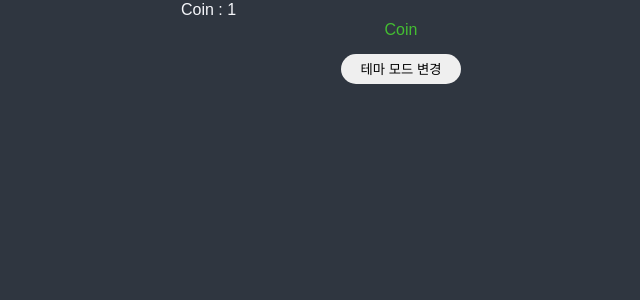
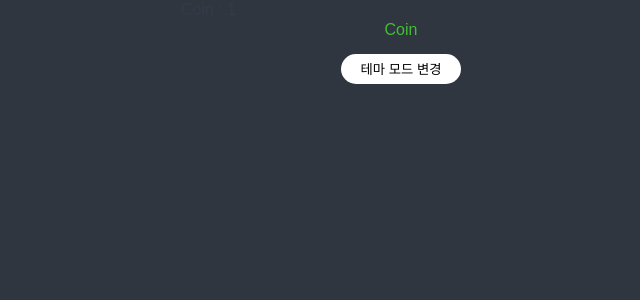
Before and after one commit to eovhdnjawm1/cryptocurrencydata, a React (Create React App) app: page /1 in a window 1280 px wide. Shown: the top 300 px of the page, without its empty margins (239-879 px from the left). Built offline with nearby package versions, Linux system fonts and the light colour scheme.

Commit message:
테마 업데이트

```diff
--- a/src/App.tsx
+++ b/src/App.tsx
@@ -1,9 +1,89 @@
 import Router from "./Router"
+import { createGlobalStyle, DefaultTheme } from 'styled-components';
+import { darkTheme, whiteTheme } from "./theme"
+import { ThemeProvider } from 'styled-components';
+import { isDarkAtom } from './atoms';
+import { useRecoilValue } from 'recoil';
+
+const GlobalStyle = createGlobalStyle`
+@import url('https://fonts.googleapis.com/css2?family=Source+Sans+Pro:wght@300;400&display=swap');
+
+
+font-family: 'Source Sans Pro', sans-serif;
+
+html, body, div, span, applet, object, iframe,
+h1, h2, h3, h4, h5, h6, p, blockquote, pre,
+a, abbr, acronym, address, big, cite, code,
+del, dfn, em, img, ins, kbd, q, s, samp,
+small, strike, strong, sub, sup, tt, var,
+b, u, i, center,
+dl, dt, dd, menu, ol, ul, li,
+fieldset, form, label, legend,
+table, caption, tbody, tfoot, thead, tr, th, td,
+article, aside, canvas, details, embed,
+figure, figcaption, footer, header, hgroup,
+main, menu, nav, output, ruby, section, summary,
+time, mark, audio, video {
+  margin: 0;
+  padding: 0;
+  border: 0;
+  font-size: 100%;
+  font: inherit;
+  vertical-align: baseline;
+}
+/* HTML5 display-role reset for older browsers */
+article, aside, details, figcaption, figure,
+footer, header, hgroup, main, menu, nav, section {
+  display: block;
+}
+/* HTML5 hidden-attribute fix for newer browsers */
+*[hidden] {
+    display: none;
+}
+body {
+  line-height: 1;
+}
+menu, ol, ul {
+  list-style: none;
+}
+blockquote, q {
+  quotes: none;
+}
+blockquote:before, blockquote:after,
+q:before, q:after {
+  content: '';
+  content: none;
+}
+table {
+  border-collapse: collapse;
+  border-spacing: 0;
+}
+* {
+  box-sizing:border-box;
+}
+body {
+  font-family: 'Source Sans Pro', sans-serif;
+  color: ${props => props.theme.textColor};
+  line-height: 1.2;
+  font-weight: 300;
+  background-color: ${props => props.theme.bgColor};
+}
+
+a {
+  text-decoration: none;
+  color: inherit;
+}
+`
+
 
 function App() {
+	const isDark = useRecoilValue(isDarkAtom)
 	return (
 		<>
-			<Router />
+			<ThemeProvider theme={isDark ? darkTheme : whiteTheme}>
+				<GlobalStyle />
+				<Router />
+			</ThemeProvider>
 		</>
 	);
 }
--- /dev/null
+++ b/src/atoms.ts
@@ -0,0 +1,7 @@
+import { atom } from 'recoil';
+
+
+export const isDarkAtom = atom({
+	key: "isDark",
+	default: true,
+})
--- a/src/index.tsx
+++ b/src/index.tsx
@@ -1,11 +1,8 @@
 import React from 'react';
 import ReactDOM from "react-dom/client";
 import App from './App';
+import { QueryClient, QueryClientProvider } from "react-query"
 import { RecoilRoot } from 'recoil';
-import { ThemeProvider } from 'styled-components';
-import { createGlobalStyle } from 'styled-components';
-import { theme } from "./theme"
-import { QueryClient, QueryClientProvider } from "react-query"
 
 
 const rootElement = document.getElementById('root');
@@ -13,109 +10,15 @@ if (!rootElement) throw new Error('Failed to find the root element');
 const root = ReactDOM.createRoot(rootElement);
 
 
-const GlobalStyle = createGlobalStyle`
-@import url('https://fonts.googleapis.com/css2?family=Source+Sans+Pro:wght@300;400&display=swap');
-
-
-font-family: 'Source Sans Pro', sans-serif;
-
-html, body, div, span, applet, object, iframe,
-h1, h2, h3, h4, h5, h6, p, blockquote, pre,
-a, abbr, acronym, address, big, cite, code,
-del, dfn, em, img, ins, kbd, q, s, samp,
-small, strike, strong, sub, sup, tt, var,
-b, u, i, center,
-dl, dt, dd, menu, ol, ul, li,
-fieldset, form, label, legend,
-table, caption, tbody, tfoot, thead, tr, th, td,
-article, aside, canvas, details, embed,
-figure, figcaption, footer, header, hgroup,
-main, menu, nav, output, ruby, section, summary,
-time, mark, audio, video {
-  margin: 0;
-  padding: 0;
-  border: 0;
-  font-size: 100%;
-  font: inherit;
-  vertical-align: baseline;
-}
-/* HTML5 display-role reset for older browsers */
-article, aside, details, figcaption, figure,
-footer, header, hgroup, main, menu, nav, section {
-  display: block;
-}
-/* HTML5 hidden-attribute fix for newer browsers */
-*[hidden] {
-    display: none;
-}
-body {
-  line-height: 1;
-}
-menu, ol, ul {
-  list-style: none;
-}
-blockquote, q {
-  quotes: none;
-}
-blockquote:before, blockquote:after,
-q:before, q:after {
-  content: '';
-  content: none;
-}
-table {
-  border-collapse: collapse;
-  border-spacing: 0;
-}
-* {
-  box-sizing:border-box;
-}
-body {
-  font-family: 'Source Sans Pro', sans-serif;
-  color: ${props => props.theme.textColor};
-  line-height: 1.2;
-  font-weight: 300;
-  background-color: ${props => props.theme.bgColor};
-}
-
-a {
-  text-decoration: none;
-  color: inherit;
-}
-
-
-`
 
 const client = new QueryClient();
 
 root.render(
   <React.StrictMode>
-    <ThemeProvider theme={theme}>
-      <GlobalStyle />
-      <App />
-    </ThemeProvider>
+    <RecoilRoot>
+      <QueryClientProvider client={client}>
+        <App />
+      </QueryClientProvider>
+    </RecoilRoot>
   </React.StrictMode>
 );
-
-// 기존파일
-// import React from 'react';
-// import ReactDOM from "react-dom/client";
-// import App from './App';
-// import { RecoilRoot } from 'recoil';
-// import { darktheme } from './theme';
-// import { ThemeProvider } from 'styled-components';
-
-
-// const rootElement = document.getElementById('root');
-// if (!rootElement) throw new Error('Failed to find the root element');
-// const root = ReactDOM.createRoot(rootElement);
-
-
-// root.render(
-//   <React.StrictMode>
-//     <RecoilRoot>
-//       <ThemeProvider theme={darktheme}>
-//         <App />
-//       </ThemeProvider>
-//     </RecoilRoot>
-//   </React.StrictMode>
-// );
--- a/src/routes/Coin.tsx
+++ b/src/routes/Coin.tsx
@@ -31,7 +31,7 @@ const Loader = styled.span`
 const ThemeModeButton = styled.button`
 	margin: 15px 0;
 	border: none;
-	background-color: ${props => props.theme.buttonColor};
+	background-color: ${props => props.theme.buttonBg};
 	width: 120px;
 	height: 30px;
 	border-radius: 15px;
--- a/src/routes/Coins.tsx
+++ b/src/routes/Coins.tsx
@@ -1,7 +1,9 @@
 import axios from 'axios';
 import { useEffect, useState } from 'react';
 import { Link } from 'react-router-dom';
+import { useRecoilState, useSetRecoilState } from 'recoil';
 import styled from 'styled-components';
+import { isDarkAtom } from './../atoms';
 
 const Title = styled.h1`
 	color: ${props => props.theme.accentColor};
@@ -27,8 +29,8 @@ const Coinlist = styled.ul`
 `
 
 const Coin = styled.li`
-	background-color: white;
-	color: ${props => props.theme.bgColor};
+	background-color: ${props => props.theme.buttonBg};
+	color: ${props => props.theme.buttonText};
 	margin-bottom: 10px;
 	border-radius: 15px;
 	font-weight: bold;
@@ -66,10 +68,12 @@ const Loader = styled.span`
 const ThemeModeButton = styled.button`
 	margin: 15px 0;
 	border: none;
-	background-color: ${props => props.theme.buttonColor};
+	background-color: ${props => props.theme.buttonBg};
+	color: ${props => props.theme.buttonText};
 	width: 120px;
 	height: 30px;
 	border-radius: 15px;
+
 	cursor:pointer;
 `
 
@@ -83,10 +87,17 @@ interface ICoin {
 	type: string,
 }
 
+interface ICoinProps {
 
-function Coins() {
+}
+
+function Coins({ }: ICoinProps) {
 	const [coins, setCoins] = useState<ICoin[]>([]);
 	const [loading, setLoading] = useState(true);
+
+	const setDarkAtom = useSetRecoilState(isDarkAtom);
+	const isDarakAtom = () => setDarkAtom(prev => !prev)
+
 
 	useEffect(() => {
 
@@ -102,7 +113,7 @@ function Coins() {
 		<Container>
 			<Header>
 				<Title>Coins</Title>
-				<ThemeModeButton>테마 모드 변경</ThemeModeButton>
+				<ThemeModeButton onClick={isDarakAtom}>테마 모드 변경</ThemeModeButton>
 
 			</Header>
 			{loading ? <Loader>Loading...</Loader> : <Coinlist>
--- a/src/styled.d.ts
+++ b/src/styled.d.ts
@@ -5,6 +5,7 @@ declare module "styled-components" {
 		bgColor: string,
 		textColor: string,
 		accentColor: string,
-		buttonColor: string,
+		buttonBg: string,
+		buttonText: string,
 	}
 }
--- a/src/theme.ts
+++ b/src/theme.ts
@@ -1,11 +1,12 @@
 import { DefaultTheme } from 'styled-components'
 
 
-export const theme: DefaultTheme = {
+export const darkTheme: DefaultTheme = {
 	bgColor: "#2f3640",
-	textColor: "#f5f6fa",
+	textColor: "#353b48",
 	accentColor: "#44bd32",
-	buttonColor: "##dcdde1",
+	buttonBg: "white",
+	buttonText: "black",
 };
 
 
@@ -13,5 +14,6 @@ export const whiteTheme: DefaultTheme = {
 	bgColor: "#f5f6fa",
 	textColor: "#2f3640",
 	accentColor: "#44bd32",
-	buttonColor: "#353b48",
+	buttonBg: "black",
+	buttonText: "white",
 }
```
